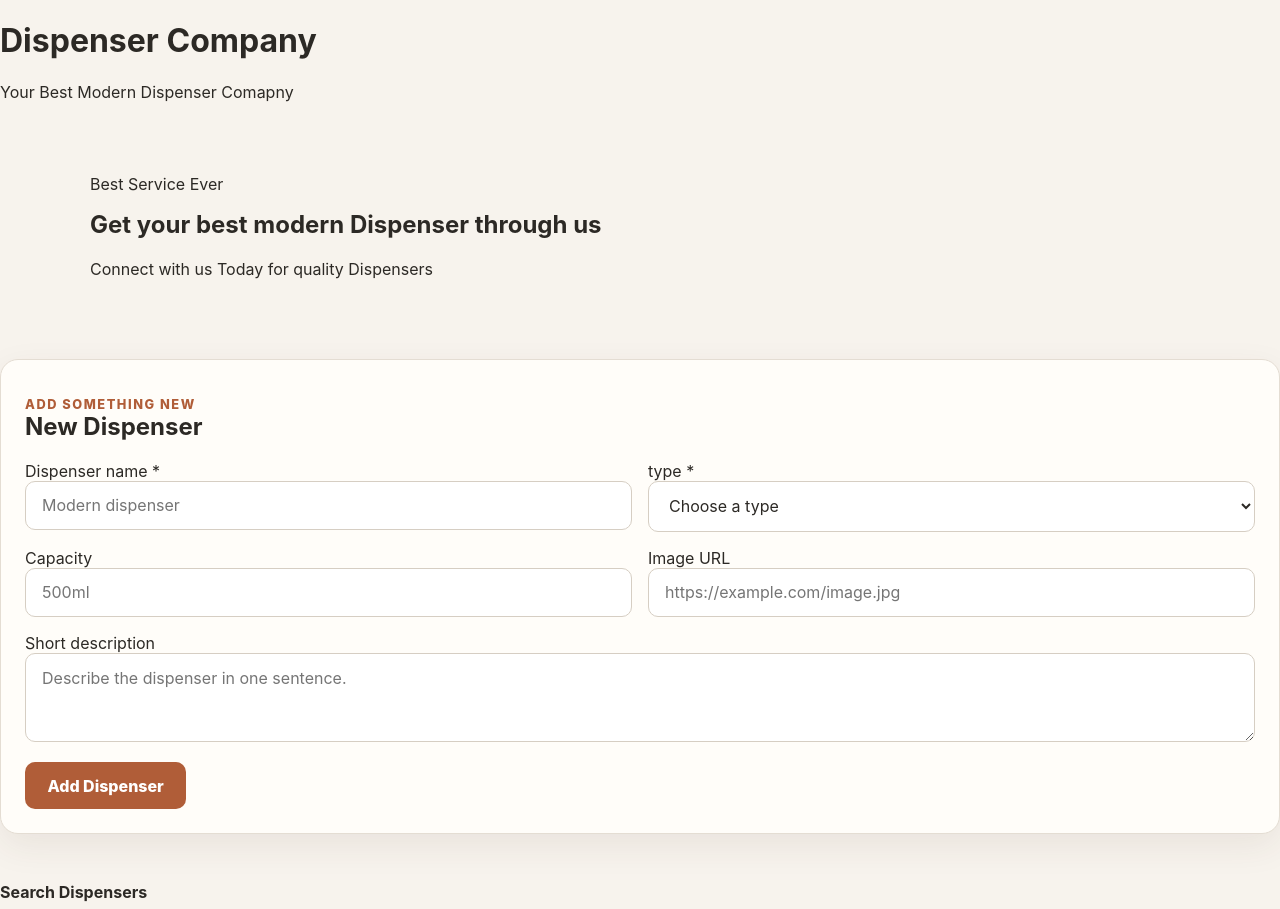
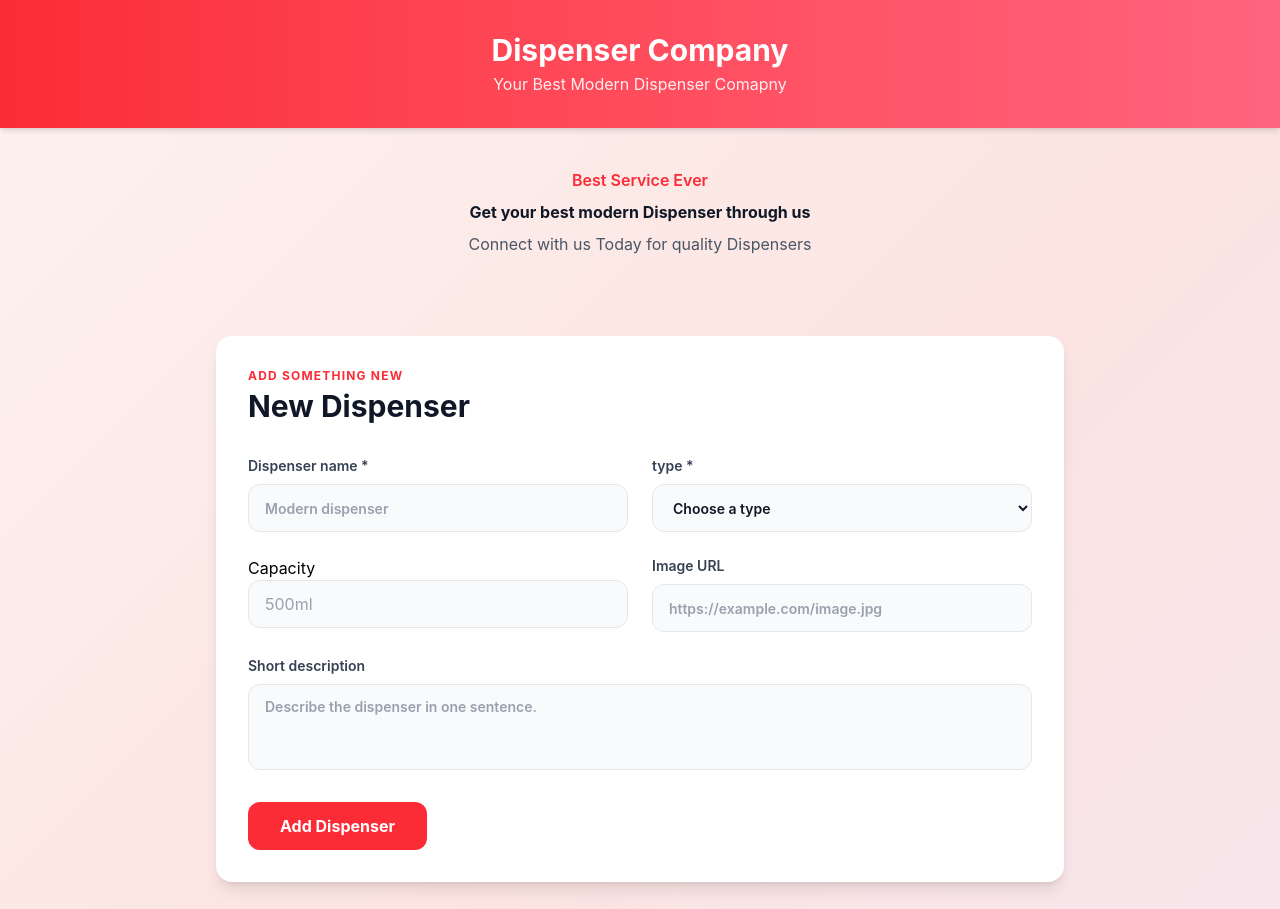
Before and after one commit to torshow/Electronic-App, a React (Vite) app: page / in a window 1280 px wide. Shown: the top 909 px of the page. Built offline with nearby package versions, Linux system fonts and the light colour scheme.

Commit message:
add tailwindcss styling

```diff
--- a/src/App.jsx
+++ b/src/App.jsx
@@ -29,19 +29,21 @@ function App () {
     <>
           <Header/>
 
-          <main className='page-container'>
-              <div>
-                 <p>Best Service Ever</p>
-                 <h2>Get your best modern Dispenser through us </h2>
-                 <p>
+          <main className="max-w-4xl mx-auto px-6">
+              <div className="text-center py-10">
+                 <p className="text-red-500 font-semibold">Best Service Ever</p>
+                 <h2 className="text-3x1 font-bold my-2 text-gray-900">
+                  Get your best modern Dispenser through us
+                   </h2>
+                 <p className="text-gray-600">
                     Connect with us Today for quality Dispensers
                  </p>
               </div>
-          </main>
 
           <DispenserForm addDispenser={addDispenser} />
           <SearchBar searchTerm={searchTerm} onSearch={setSearchTerm} />
           <DispenserList dispensers={filteredDispensers} />
+          </main>
 
     </>
 
--- a/src/components/DispenserForm.jsx
+++ b/src/components/DispenserForm.jsx
@@ -32,18 +32,20 @@ function DispenserForm({ addDispenser}) {
 
         setFormData(emptyForm)
     }
+    const inputStyle =
+       "w-full h-12 rounded-xl border border-gray-200 bg-gray-50 px-4 text-gray-900 placeholder-gray-400 focus:outline-none focus:border-red-500 focus:bg-white transition-colors";
 
     return(
-        <section className="form-section">
+        <section className="my-10 rounded-2xl bg-white p-8 shadow-lg">
             <div className="section-heading">
                 <div>
-                    <p className="eyebrow">Add something new</p>
-                    <h2>New  Dispenser</h2>
+                    <p className="text-xs font-bold uppercase tracking-widest text-red-500 mb-1">Add something new</p>
+                    <h2 className="text-3xl font-bold text-gray-900 mb-8">New  Dispenser</h2>
                 </div>
             </div>
 
-            <form className="dispenser-form" onSubmit={handleSubmit}>
-                <label>
+            <form className="grid grid-cols-1 md:grid-cols-2 gap-6" onSubmit={handleSubmit}>
+                <label className="flex flex-col gap-2 text-sm font-semibold text-gray-700">
                     Dispenser name *
                     <input
                     name="name"
@@ -51,16 +53,18 @@ function DispenserForm({ addDispenser}) {
                     onChange={handleChange}
                     placeholder="Modern dispenser"
                     required
+                    className={inputStyle}
                     />
                 </label>
 
-                <label>
+                <label className="flex flex-col gap-2 text-sm font-semibold text-gray-700">
                     type *
                     <select
                     name="type"
                     value={formData.type}
                     onChange={handleChange}
                     required
+                    className={inputStyle}
                     >
                         <option value="">Choose a type</option>
                         <option value="Soap Dispenser">Soap Dispenser</option>
@@ -77,10 +81,11 @@ function DispenserForm({ addDispenser}) {
             value={formData.capacity}
             onChange={handleChange}
             placeholder="500ml"
+            className={inputStyle}
           />
         </label>
 
-        <label>
+        <label className="flex flex-col gap-2 text-sm font-semibold text-gray-700">
           Image URL
           <input
             name="image"
@@ -88,10 +93,11 @@ function DispenserForm({ addDispenser}) {
             value={formData.image}
             onChange={handleChange}
             placeholder="https://example.com/image.jpg"
+            className={inputStyle}
           />
         </label>
 
-        <label className="full-width">
+        <label className="flex flex-col gap-2 text-sm font-semibold text-gray-700 md:col-span-2">
           Short description
           <textarea
             name="description"
@@ -99,13 +105,30 @@ function DispenserForm({ addDispenser}) {
             onChange={handleChange}
             rows="3"
             placeholder="Describe the dispenser in one sentence."
+            className="w-full rounded-xl border border-gray-200 bg-gray-50 px-4 py-3 text-gray-900 placeholder-gray-400 focus:outline-none focus:border-red-500 focus:bg-white transition-colors resize-none"
           />
         </label>
 
-        <button type="submit">Add Dispenser</button>
+        {formData.image && (
+          <div className="md:col-span-2 flex justify-center">
+            <img
+              src={formData.image}
+              alt="Preview"
+              className="w-full max-w-xs h-48 object-cover rounded-xl border border-gray-200"
+              onError={(e) => { e.target.style.display = 'none'; }}
+              />
+              </div>
+        )}
+
+        <button
+        type="submit"
+        className="md:col-span-2 justify-self-start mt-2 h-12 px-8 rounded-xl bg-red-500 text-white font-bold hover:bg-red-600 transition-colors"
+        >
+          Add Dispenser
+          </button>
       </form>
     </section>
-  )
+  );
 }
 
 export default DispenserForm
--- a/src/components/Header.jsx
+++ b/src/components/Header.jsx
@@ -1,9 +1,9 @@
 function Header() {
     return (
-        <header>
-            <div>
-                <h1>Dispenser Company</h1>
-                <p>Your Best Modern Dispenser Comapny</p>
+        <header className="bg-gradient-to-r from-red-500 to-rose-400 text-white py-8 shadow-md">
+            <div className="max-w-4xl mx-auto px-6 text-center">
+                <h1 className="text-3xl font-bold">Dispenser Company</h1>
+                <p className="text-white/90 mt-1">Your Best Modern Dispenser Comapny</p>
             </div>
         </header>
     )
--- a/src/index.css
+++ b/src/index.css
@@ -1,233 +1,5 @@
-:root {
-  font-family: Inter, system-ui, -apple-system, BlinkMacSystemFont, "Segoe UI", sans-serif;
-  color: #2c2925;
-  background: #f7f3ed;
-  font-synthesis: none;
-  text-rendering: optimizeLegibility;
+@import "tailwindcss";
+body {
+    background: linear-gradient(135deg, #fdf2f0 0%, #fbe4e1 40%, #f3e8fb 100%);
+    min-height: 100vh;
 }
-
-* {
-  box-sizing: border-box;
-}
-
-body {
-  margin: 0;
-  min-width: 320px;
-}
-
-button,
-input,
-select,
-textarea {
-  font: inherit;
-}
-
-.site-header {
-  background: #315a45;
-  color: white;
-  padding: 2rem 1rem;
-}
-
-.header-content,
-.page-container {
-  width: min(1100px, 92%);
-  margin: 0 auto;
-}
-
-.site-header h1,
-.site-header p,
-h2,
-h3 {
-  margin-top: 0;
-}
-
-.site-header p {
-  margin-bottom: 0;
-  color: #dce9df;
-}
-
-.page-container {
-  padding: 2.5rem 0 4rem;
-}
-
-.intro-section {
-  display: grid;
-  grid-template-columns: 1.4fr 1fr;
-  gap: 2rem;
-  align-items: end;
-  margin-bottom: 2rem;
-}
-
-.intro-section h2 {
-  font-size: clamp(2rem, 5vw, 3.5rem);
-  max-width: 650px;
-  margin-bottom: 0.75rem;
-}
-
-.intro-section p {
-  max-width: 650px;
-  line-height: 1.7;
-}
-
-.eyebrow {
-  color: #b05d38;
-  font-size: 0.8rem;
-  font-weight: 800;
-  letter-spacing: 0.12em;
-  text-transform: uppercase;
-}
-
-.search-box,
-.recipe-form label {
-  display: flex;
-  flex-direction: column;
-  gap: 0.5rem;
-  font-weight: 700;
-}
-
-input,
-select,
-textarea {
-  width: 100%;
-  border: 1px solid #d6cec3;
-  border-radius: 10px;
-  background: white;
-  padding: 0.85rem 1rem;
-  color: #2c2925;
-}
-
-input:focus,
-select:focus,
-textarea:focus {
-  outline: 3px solid rgba(49, 90, 69, 0.15);
-  border-color: #315a45;
-}
-
-.form-section {
-  background: #fffdf9;
-  border: 1px solid #e4ddd3;
-  border-radius: 18px;
-  padding: 1.5rem;
-  margin-bottom: 3rem;
-  box-shadow: 0 12px 35px rgba(72, 57, 42, 0.08);
-}
-
-.section-heading {
-  display: flex;
-  justify-content: space-between;
-  align-items: center;
-  gap: 1rem;
-  margin-bottom: 1.25rem;
-}
-
-.section-heading h2,
-.section-heading p {
-  margin-bottom: 0;
-}
-
-.section-heading span {
-  color: #6d665f;
-}
-
-.dispenser-form {
-  display: grid;
-  grid-template-columns: repeat(2, minmax(0, 1fr));
-  gap: 1rem;
-}
-
-.full-width {
-  grid-column: 1 / -1;
-}
-
-.dispenser-form button {
-  justify-self: start;
-  border: 0;
-  border-radius: 10px;
-  background: #b05d38;
-  color: white;
-  padding: 0.85rem 1.4rem;
-  font-weight: 800;
-  cursor: pointer;
-}
-
-.dispenser-form button:hover {
-  background: #91482b;
-}
-
-.dispenser-grid {
-  display: grid;
-  grid-template-columns: repeat(3, minmax(0, 1fr));
-  gap: 1.25rem;
-}
-
-.dispenser-card {
-  overflow: hidden;
-  border-radius: 16px;
-  background: white;
-  box-shadow: 0 10px 30px rgba(72, 57, 42, 0.1);
-}
-
-.dispenser-card img {
-  width: 100%;
-  height: 210px;
-  object-fit: cover;
-  display: block;
-}
-
-.dispenser-card-content {
-  padding: 1.25rem;
-}
-
-.card-meta {
-  display: flex;
-  justify-content: space-between;
-  gap: 1rem;
-  color: #6f786f;
-  font-size: 0.85rem;
-  font-weight: 700;
-}
-
-.dispenser-card h3 {
-  margin: 0.8rem 0 0.5rem;
-}
-
-.recipe-card p {
-  margin: 0;
-  color: #67615b;
-  line-height: 1.6;
-}
-
-.empty-message {
-  border: 1px dashed #c6bbad;
-  border-radius: 12px;
-  padding: 2rem;
-  text-align: center;
-}
-
-@media (max-width: 800px) {
-  .intro-section,
-  .recipe-grid {
-    grid-template-columns: 1fr 1fr;
-  }
-
-  .intro-section > div {
-    grid-column: 1 / -1;
-  }
-}
-
-@media (max-width: 600px) {
-  .intro-section,
-  .recipe-form,
-  .recipe-grid {
-    grid-template-columns: 1fr;
-  }
-
-  .full-width {
-    grid-column: auto;
-  }
-
-  .section-heading {
-    align-items: flex-start;
-    flex-direction: column;
-  }
-}
```
Also changed, not shown: 1 other file (tests, documents, lock files or other folders).
